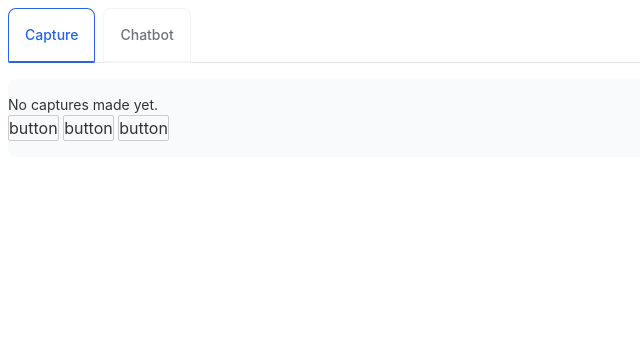
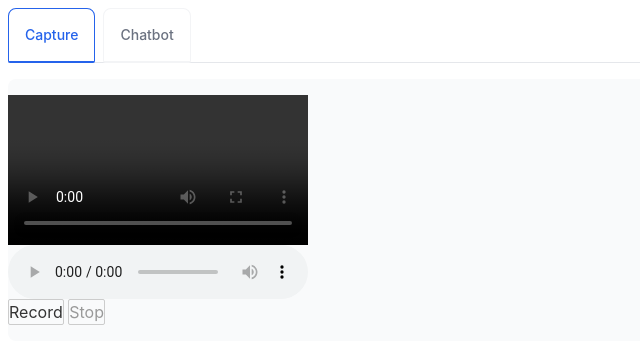
Before and after one commit to rgga-16/genai-feedback-tracker, a Svelte app in the folder client/: page / in a window 1280 px wide. Shown: the top 364 px of the page, without its empty margins (0-640 px from the left). Built offline with nearby package versions, Linux system fonts and the light colour scheme.

Commit message:
can record screen video & mic audio

```diff
--- a/client/src/components/Capture.svelte
+++ b/client/src/components/Capture.svelte
@@ -1,6 +1,87 @@
 <script>
+    // https://www.youtube.com/watch?v=g8FyESxBLfk
+    let recordings_list = [];
+    let is_recording=false;
+    let is_paused=false;
 
-    let recordings_list = [];
+    let videoStream;
+    let micStream;
+    let settings;
+    let videoE1;
+    let micE1;
+    let micBlobs=[];
+
+    let videoRecorder;
+    let micRecorder;
+
+
+    async function startRecording() {
+        is_recording = true;
+
+        videoStream = await navigator.mediaDevices.getDisplayMedia({
+            video: {frameRate:60},
+            //@ts-ignore
+            selfBrowserSurface:'include',
+        })
+        videoRecorder = new MediaRecorder(videoStream, {mimeType: 'video/webm;codecs=vp9'});
+        videoRecorder.addEventListener('dataavailable', event => {
+            if (event.data.size > 0) {
+                videoE1.src = URL.createObjectURL(event.data);
+                console.log(URL.createObjectURL(event.data));
+            }
+        });
+
+        micStream = await navigator.mediaDevices.getUserMedia({audio: true});
+        micRecorder = new MediaRecorder(micStream);
+        micRecorder.audioBlobs = [];
+        micRecorder.addEventListener('dataavailable', event => {
+            if (event.data.size > 0) {
+                micRecorder.audioBlobs.push(event.data);
+                micBlobs.push(event.data);
+                micE1.src = URL.createObjectURL(event.data);
+                console.log(URL.createObjectURL(event.data));
+
+            }
+        });
+        micRecorder.addEventListener('stop', () => {
+            downloadAudioRecording(micRecorder.audioBlobs);
+            micBlobs = [];
+        });
+
+        videoRecorder.start();
+        micRecorder.start();
+    }
+
+    function downloadAudioRecording(micBlobs) {
+        const blob = new Blob(micBlobs, {type: 'audio/webm'});
+        const a = document.createElement('a');
+        a.href = URL.createObjectURL(blob);
+        a.download = 'audio.webm';
+        a.click();
+    }
+
+    async function stopRecording() {
+        is_recording=false;
+        is_paused=false;
+
+        videoStream.getTracks().forEach(track => track.stop());
+        micStream.getTracks().forEach(track => track.stop());
+
+
+    }
+
+    function pauseRecording() {
+        alert('pause recording');
+        is_recording=false;
+        is_paused=true;
+    }
+
+    function resumeRecording() {
+        alert('resume recording');
+        is_recording=true;
+        is_paused=false;
+    }
+
 
 
 </script>
@@ -9,19 +90,35 @@
 <div class="container mx-auto relative py-4">
 
     <div id='captures-panel' class="container mx-auto">
-        {#if recordings_list.length > 0}
+        <!-- {#if recordings_list.length > 0}
 
         {:else}
             <p class="text-sm dark:text-gray-400">No captures made yet.</p>
 
-        {/if}
+        {/if} -->
+    </div>
+
+    <div class="container mx-auto">
+        <video bind:this={videoE1} controls autoplay ></video>
+    </div>
+
+    <div class = "container mx-auto">
+        <audio bind:this={micE1} controls autoplay></audio>
     </div>
 
     <div id='action-panel' class="container  block mx-auto">
-        <button>button</button>
-        <button>button</button>
-        <button>button</button>
+
+        <button class="dark:text-gray-400" on:click={startRecording} disabled={is_recording || is_paused}>Record</button>
+        <!-- {#if is_paused}
+            <button class="dark:text-gray-400" on:click={() => resumeRecording()} disabled={!is_paused}>Resume</button>
+        {:else}
+            <button class="dark:text-gray-400" on:click={() => pauseRecording()} disabled={!is_recording || is_paused}>Pause</button>
+        {/if} -->
+        <button class="dark:text-gray-400" on:click={() => stopRecording()} disabled={!is_recording && !is_paused}>Stop</button>
     </div>
+    {#if settings}
+        <pre>{JSON.stringify(settings,null,2)}</pre>
+    {/if}
 
 
 
```
Also changed, not shown: 1 other file (tests, documents, lock files or other folders).
